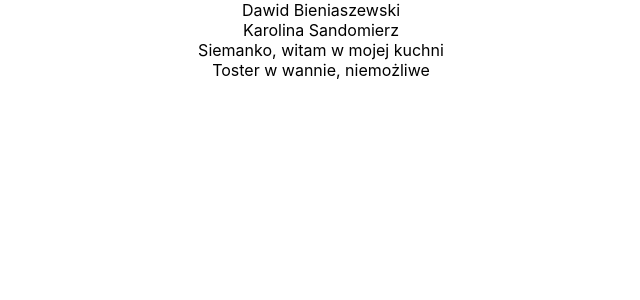
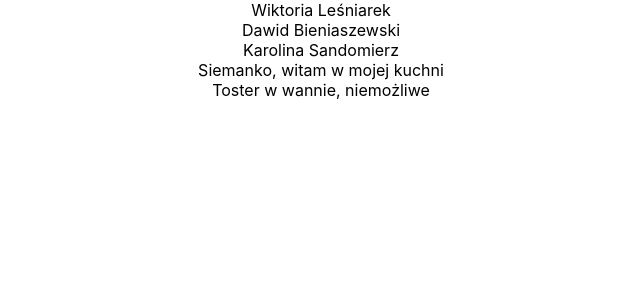
Before and after one commit to TimeRul3r/tosterwwannie, a React (Create React App) app: page / in a window 1280 px wide. Shown: the top 300 px of the page, without its empty margins (319-959 px from the left). Built offline with nearby package versions, Linux system fonts and the light colour scheme.

Commit message:
imię i nazwisko

```diff
--- a/src/App.js
+++ b/src/App.js
@@ -4,6 +4,7 @@ import "./App.css";
 function App() {
   return (
     <div className="App">
+      <div>Wiktoria Leśniarek</div>
       <div>Dawid Bieniaszewski</div>
       <div>Karolina Sandomierz</div>
 
```
